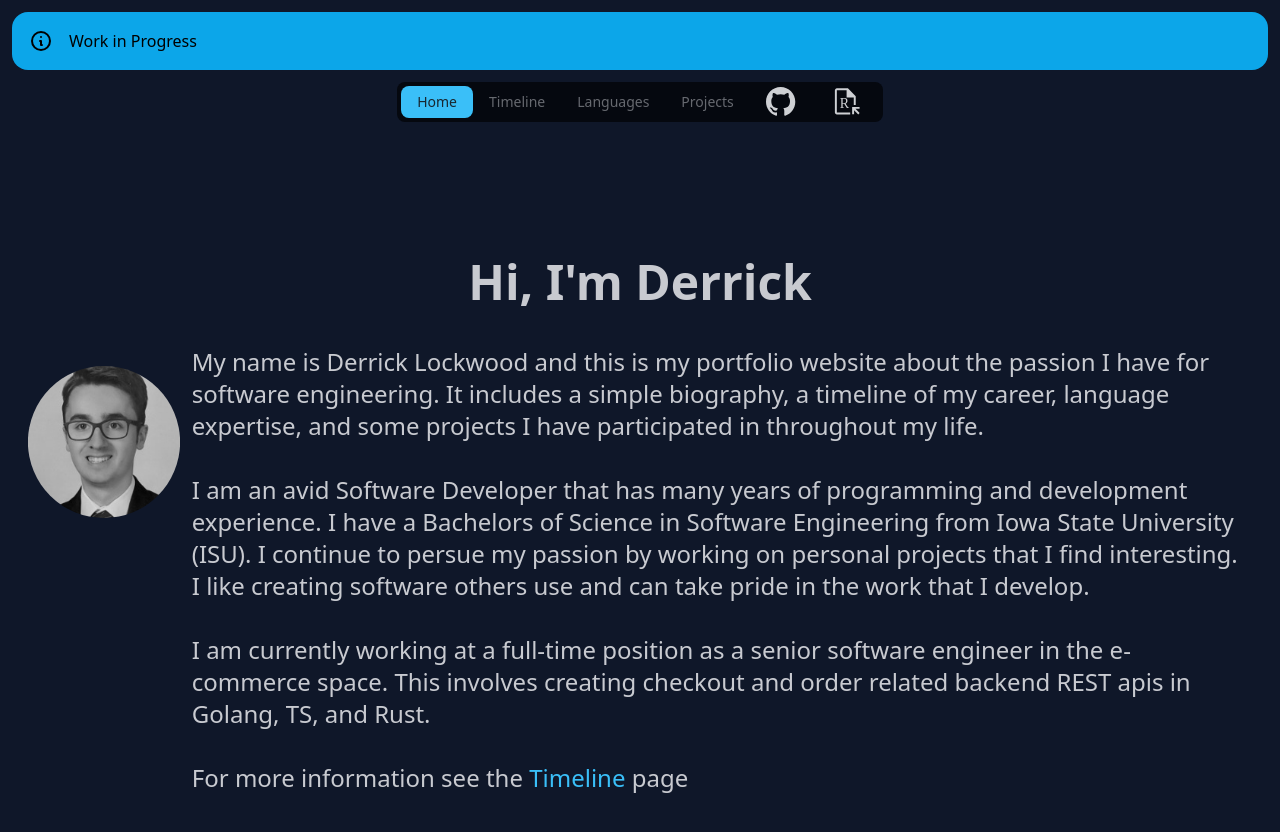
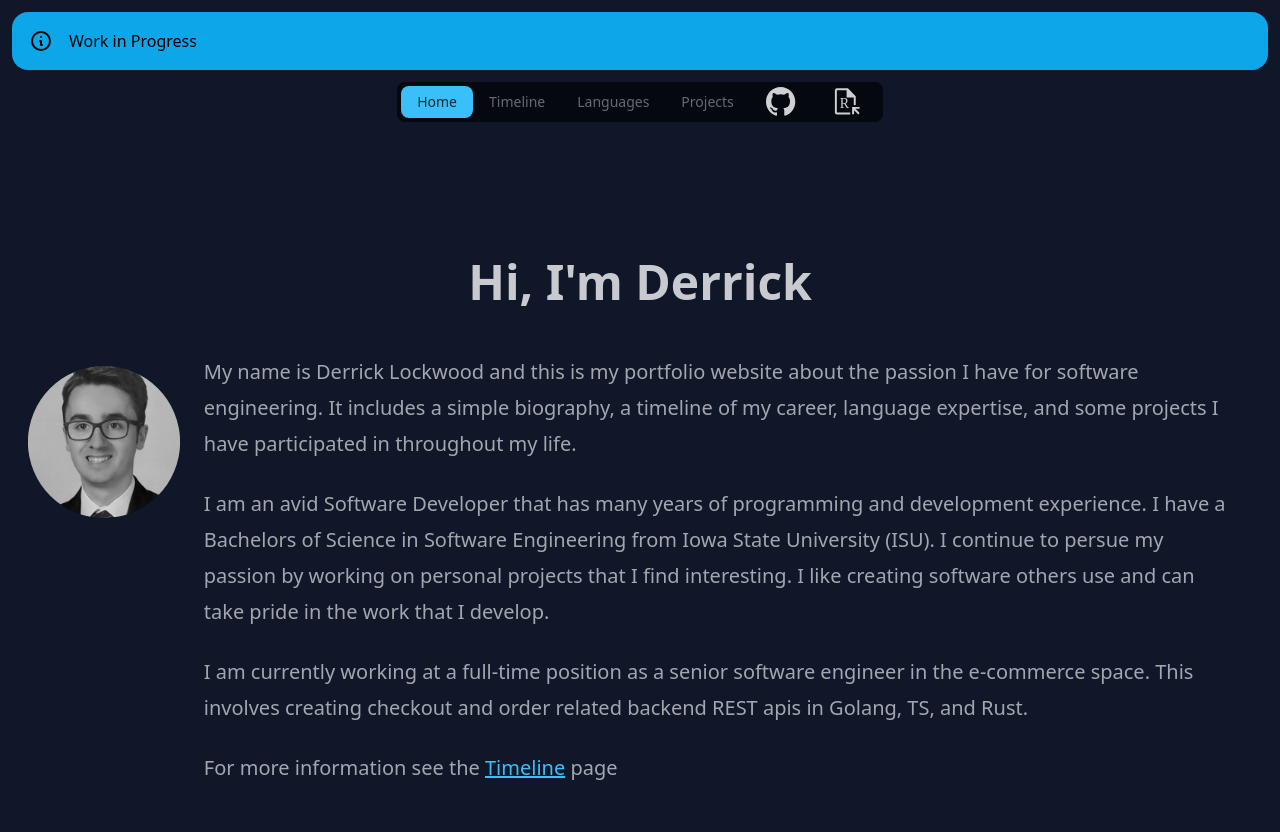
Before and after one commit to IpFruion/IpFruion.github.io, a SvelteKit app: page / in a window 1280 px wide. Shown: the top 832 px of the page. Built offline with nearby package versions, Linux system fonts and the light colour scheme.

Commit message:
Informative Html (#5)
* Added main and header

* Added section for main page

* Fixed formatting of image and paragraphs

* Removed section

```diff
--- a/src/routes/+layout.svelte
+++ b/src/routes/+layout.svelte
@@ -15,7 +15,7 @@
 	setContext('mode', mode);
 </script>
 
-<!-- position: fixed; top: 0px; width: 100%; overflow: hidden -->
+<header>
 	<div class="sticky top-0 z-50">
 		<div class="m-3">
 			<div class="alert alert-info">
@@ -36,6 +36,9 @@
 			</div>
 		</div>
 	</div>
+</header>
+<main>
 	<div class="flex justify-center m-3 pt-3">
 		<slot />
 	</div>
+</main>
--- a/src/routes/+page.svelte
+++ b/src/routes/+page.svelte
@@ -21,35 +21,38 @@
 					</h1>
 				{/if}
 			</div>
-			<div class="content flex py-10">
-				<img class="w-48 h-48 mask mask-circle" src="media/pics/profile.jpeg" alt="profile" />
-				<div class="item-body font-normal text-2xl px-3">
+			<article class="prose md:prose-lg lg:prose-xl max-w-none">
+				<div class="flex flex-col items-center md:items-start md:flex-row">
+					<img
+						class="w-48 h-48 mask mask-circle object-cover"
+						src="media/pics/profile.jpeg"
+						alt="profile"
+					/>
+					<div class="m-6">
 						<p>
 							My name is Derrick Lockwood and this is my portfolio website about the passion I have
 							for software engineering. It includes a simple biography, a timeline of my career,
 							language expertise, and some projects I have participated in throughout my life.
 						</p>
-					<br />
 						<p>
 							I am an avid Software Developer that has many years of programming and development
 							experience. I have a Bachelors of Science in Software Engineering from Iowa State
-						University (ISU). I continue to persue my passion by working on personal projects that I
-						find interesting. I like creating software others use and can take pride in the work
+							University (ISU). I continue to persue my passion by working on personal projects that
+							I find interesting. I like creating software others use and can take pride in the work
 							that I develop.
 						</p>
-					<br />
 						<p>
 							I am currently working at a full-time position as a senior software engineer in the
-						e-commerce space. This involves creating checkout and order related backend REST apis in
-						Golang, TS, and Rust.
+							e-commerce space. This involves creating checkout and order related backend REST apis
+							in Golang, TS, and Rust.
 						</p>
-					<br />
-					<span>
+						<p>
 							For more information see the <a class="text-primary" href="/timeline">Timeline</a>
 							page
-					</span>
+						</p>
+					</div>
+				</div>
+			</article>
 		</div>
 	</div>
 </div>
-	</div>
-</div>
--- a/src/routes/projects/+page.svelte
+++ b/src/routes/projects/+page.svelte
@@ -1,4 +1,4 @@
-<article class="prose md:prose-lg lg:prose-xl prose-a:text-blue-300">
+<article class="m-3 prose md:prose-lg lg:prose-xl prose-a:text-blue-300">
 	<h1>Personal</h1>
 	<p>
 		For personal projects I would recommend checking out my <a href="https://github.com/IpFruion"
```
Lines whose indentation alone changed are shown as unchanged.
